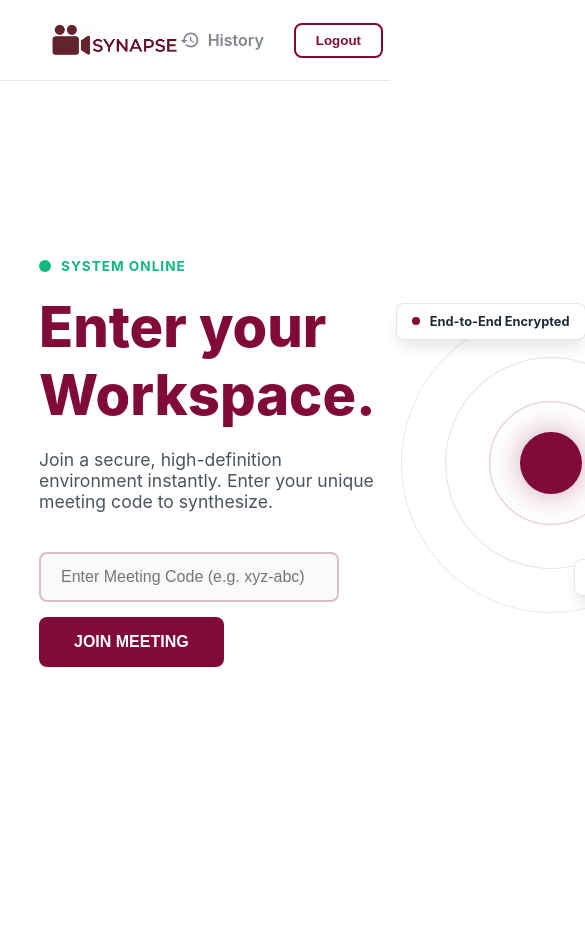
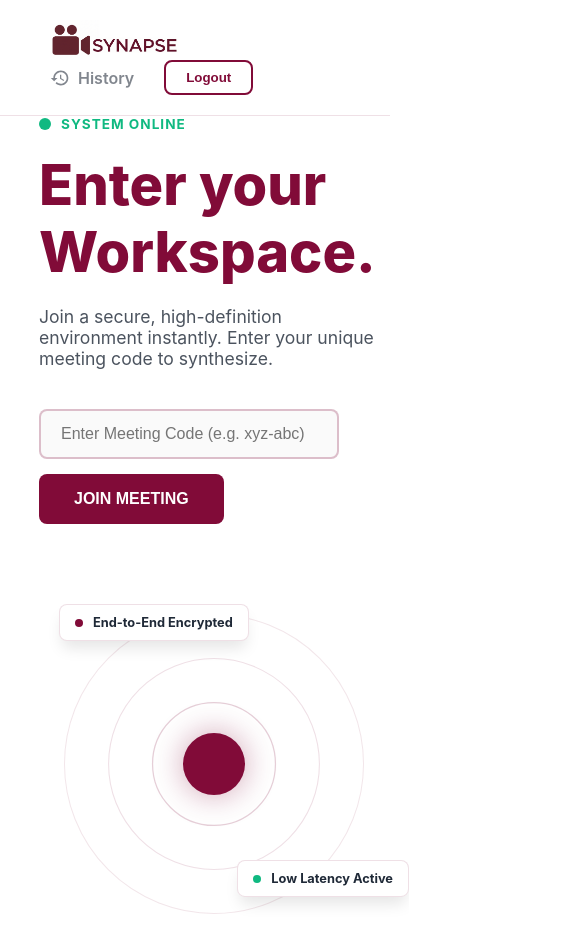
Before and after one commit to shatakshi1704/synapse, a React (Create React App) app in the folder frontend/: page /home in a window 390 px wide. Shown: the top 952 px of the page, 585 px wide, since content can reach past the window. Before the commit the page ends 844 px from the top, so only its background shows below. Built offline with nearby package versions, Linux system fonts and the light colour scheme; sample sign-in values are in the browser's storage.

Commit message:
responsive

```diff
--- a/frontend/src/pages/home.jsx
+++ b/frontend/src/pages/home.jsx
@@ -15,7 +15,7 @@ function HomeComponent() {
     const { addToUserHistory } = useContext(AuthContext);
 
     let handleJoinVideoCall = async () => {
-        if (!meetingCode.trim()) return; // Empty code check
+        if (!meetingCode.trim()) return;
         await addToUserHistory(meetingCode);
         navigate(`/${meetingCode}`);
     }
@@ -37,10 +37,10 @@ function HomeComponent() {
     return (
         <div style={{ backgroundColor: WHITE, minHeight: "100vh", display: "flex", flexDirection: "column", fontFamily: "'Inter', sans-serif" }}>
 
-            {/* Premium Navbar */}
+            {/* Navbar */}
             <motion.nav
                 initial={{ y: -50, opacity: 0 }} animate={{ y: 0, opacity: 1 }} transition={{ duration: 0.5 }}
-                style={{ display: "flex", justifyContent: "space-between", alignItems: "center", padding: "20px 50px", borderBottom: `1px solid ${PRIMARY_BURGUNDY}20` }}
+                style={{ display: "flex", justifyContent: "space-between", alignItems: "center", padding: "20px 50px", borderBottom: `1px solid ${PRIMARY_BURGUNDY}20`, flexWrap: "wrap" }}
             >
                 <img src="/together logo.png" alt="Synapse" style={{ height: "40px", cursor: "pointer" }} onClick={() => navigate("/")} />
 
@@ -56,10 +56,7 @@ function HomeComponent() {
                     <motion.button
                         whileHover={{ backgroundColor: PRIMARY_BURGUNDY, color: WHITE }}
                         whileTap={{ scale: 0.95 }}
-                        onClick={() => {
-                            localStorage.removeItem("token");
-                            navigate("/auth");
-                        }}
+                        onClick={() => { localStorage.removeItem("token"); navigate("/auth"); }}
                         style={{
                             background: "transparent", border: `2px solid ${PRIMARY_BURGUNDY}`, color: PRIMARY_BURGUNDY,
                             padding: "8px 20px", borderRadius: "8px", cursor: "pointer", fontWeight: "700", transition: "all 0.3s"
@@ -70,13 +67,13 @@ function HomeComponent() {
                 </div>
             </motion.nav>
 
-            {/* Main Dashboard Content */}
-            <div style={{ flex: 1, display: "flex", alignItems: "center", justifyContent: "space-between", padding: "0 10vw" }}>
+            {/* Main Content Area */}
+            <div style={{ flex: 1, display: "flex", alignItems: "center", justifyContent: "space-between", padding: "0 10vw", flexWrap: "wrap", gap: "40px" }}>
 
-                {/* Left Side: Join Meeting Form */}
+                {/* Left Side */}
                 <motion.div
                     initial={{ x: -50, opacity: 0 }} animate={{ x: 0, opacity: 1 }} transition={{ duration: 0.6, delay: 0.2 }}
-                    style={{ flex: 1, maxWidth: "500px" }}
+                    style={{ flex: "1 1 400px", maxWidth: "500px" }}
                 >
                     <div style={{ display: "flex", alignItems: "center", gap: "10px", marginBottom: "20px" }}>
                         <div style={{ width: "12px", height: "12px", backgroundColor: "#10b981", borderRadius: "50%" }}></div>
@@ -96,8 +93,6 @@ function HomeComponent() {
                             placeholder="Enter Meeting Code (e.g. xyz-abc)"
                             value={meetingCode}
                             onChange={(e) => setMeetingCode(e.target.value)}
-                            onFocus={(e) => e.target.style.border = `2px solid ${PRIMARY_BURGUNDY}`}
-                            onBlur={(e) => e.target.style.border = `2px solid ${PRIMARY_BURGUNDY}40`}
                             onKeyDown={(e) => e.key === 'Enter' && handleJoinVideoCall()}
                         />
                         <motion.button
@@ -115,55 +110,38 @@ function HomeComponent() {
                     </div>
                 </motion.div>
 
-                {/* Right Side: Animated Abstract Workspace Graphic */}
+                {/* Right Side - Animation Shifted to Right */}
                 <motion.div
                     initial={{ opacity: 0, scale: 0.8 }} animate={{ opacity: 1, scale: 1 }} transition={{ duration: 0.8, delay: 0.4 }}
-                    style={{ flex: 1, display: "flex", justifyContent: "flex-end", position: "relative", height: "400px", alignItems: "center" }}
+                    style={{ flex: "1 1 350px", display: "flex", justifyContent: "flex-end", position: "relative", height: "400px", alignItems: "center" }}
                 >
-                    <div style={{ position: "relative", width: "350px", height: "350px", display: "flex", justifyContent: "center", alignItems: "center" }}>
-
-                        {/* Outer Radar Rings */}
+                    <div style={{ position: "relative", width: "350px", height: "350px", display: "flex", justifyContent: "center", alignItems: "center", marginRight: "20px" }}>
                         {[1, 2, 3].map((ring) => (
                             <motion.div
                                 key={ring}
                                 animate={{ scale: [1, 1.5, 1], opacity: [0.1, 0.3, 0.1] }}
                                 transition={{ duration: 4, repeat: Infinity, delay: ring * 0.5, ease: "easeInOut" }}
                                 style={{
-                                    position: "absolute",
-                                    width: `${ring * 100}px`,
-                                    height: `${ring * 100}px`,
-                                    border: `1px solid ${PRIMARY_BURGUNDY}`,
-                                    borderRadius: "50%",
+                                    position: "absolute", width: `${ring * 100}px`, height: `${ring * 100}px`,
+                                    border: `1px solid ${PRIMARY_BURGUNDY}`, borderRadius: "50%",
                                 }}
                             />
                         ))}
-
-                        {/* Central Hub */}
                         <motion.div
                             animate={{ scale: [1, 1.1, 1] }} transition={{ duration: 2, repeat: Infinity }}
                             style={{ width: "60px", height: "60px", backgroundColor: PRIMARY_BURGUNDY, borderRadius: "50%", zIndex: 10, boxShadow: `0 0 30px ${PRIMARY_BURGUNDY}60` }}
                         />
-
-                        {/* Floating Action Cards */}
-                        <motion.div
-                            animate={{ y: [-10, 10, -10] }} transition={{ duration: 3, repeat: Infinity, ease: "easeInOut" }}
-                            style={{ position: "absolute", top: "20px", left: "20px", padding: "10px 15px", backgroundColor: WHITE, borderRadius: "8px", boxShadow: "0 10px 15px -3px rgba(0,0,0,0.1)", border: `1px solid ${PRIMARY_BURGUNDY}20`, display: "flex", alignItems: "center", gap: "10px" }}
-                        >
+                        {/* Cards */}
+                        <motion.div animate={{ y: [-10, 10, -10] }} transition={{ duration: 3, repeat: Infinity, ease: "easeInOut" }} style={{ position: "absolute", top: "20px", left: "20px", padding: "10px 15px", backgroundColor: WHITE, borderRadius: "8px", boxShadow: "0 10px 15px -3px rgba(0,0,0,0.1)", border: `1px solid ${PRIMARY_BURGUNDY}20`, display: "flex", alignItems: "center", gap: "10px" }}>
                             <div style={{ width: "8px", height: "8px", backgroundColor: PRIMARY_BURGUNDY, borderRadius: "50%" }} />
                             <span style={{ fontSize: "0.8rem", fontWeight: "bold", color: TEXT_DARK }}>End-to-End Encrypted</span>
                         </motion.div>
-
-                        <motion.div
-                            animate={{ y: [10, -10, 10] }} transition={{ duration: 3.5, repeat: Infinity, ease: "easeInOut", delay: 1 }}
-                            style={{ position: "absolute", bottom: "40px", right: "-20px", padding: "10px 15px", backgroundColor: WHITE, borderRadius: "8px", boxShadow: "0 10px 15px -3px rgba(0,0,0,0.1)", border: `1px solid ${PRIMARY_BURGUNDY}20`, display: "flex", alignItems: "center", gap: "10px" }}
-                        >
+                        <motion.div animate={{ y: [10, -10, 10] }} transition={{ duration: 3.5, repeat: Infinity, ease: "easeInOut", delay: 1 }} style={{ position: "absolute", bottom: "40px", right: "-20px", padding: "10px 15px", backgroundColor: WHITE, borderRadius: "8px", boxShadow: "0 10px 15px -3px rgba(0,0,0,0.1)", border: `1px solid ${PRIMARY_BURGUNDY}20`, display: "flex", alignItems: "center", gap: "10px" }}>
                             <div style={{ width: "8px", height: "8px", backgroundColor: "#10b981", borderRadius: "50%" }} />
                             <span style={{ fontSize: "0.8rem", fontWeight: "bold", color: TEXT_DARK }}>Low Latency Active</span>
                         </motion.div>
-
                     </div>
                 </motion.div>
-
             </div>
         </div>
     );
--- a/frontend/src/pages/landing.jsx
+++ b/frontend/src/pages/landing.jsx
@@ -51,7 +51,7 @@ export default function LandingPage() {
                     </motion.div>
                 </motion.div>
 
-                {/* Right Visuals - Custom Video Call & Transcript Animation */}
+                {/* Right Visuals */}
                 <motion.div
                     initial={{ opacity: 0, y: 20 }} animate={{ opacity: 1, y: 0 }} transition={{ delay: 0.5, duration: 1 }}
                     style={{ display: "flex", justifyContent: "center", alignItems: "center", width: "50%" }}
@@ -64,59 +64,32 @@ export default function LandingPage() {
                             border: `1px solid ${PRIMARY_BURGUNDY}20`, display: "flex", flexDirection: "column", overflow: "hidden"
                         }}
                     >
-                        {/* TOP HALF: Video Grid */}
                         <div style={{ display: "flex", gap: "10px", padding: "15px", height: "240px", backgroundColor: "#FEF2F2" }}>
-
-                            {/* Active Speaker */}
                             <div style={{ flex: 2, backgroundColor: PRIMARY_BURGUNDY, borderRadius: "12px", position: "relative", overflow: "hidden", display: "flex", justifyContent: "center", alignItems: "center" }}>
-                                {/* Mock Silhouette */}
                                 <motion.div animate={{ scale: [1, 1.05, 1] }} transition={{ repeat: Infinity, duration: 4 }} style={{ width: "80px", height: "80px", backgroundColor: "rgba(255,255,255,0.1)", borderRadius: "50%", position: "absolute", top: "30px" }} />
                                 <motion.div animate={{ scale: [1, 1.02, 1] }} transition={{ repeat: Infinity, duration: 4 }} style={{ width: "120px", height: "100px", backgroundColor: "rgba(255,255,255,0.1)", borderTopLeftRadius: "60px", borderTopRightRadius: "60px", position: "absolute", bottom: "-20px" }} />
-
-                                {/* Audio Wave Animation */}
                                 <div style={{ position: "absolute", bottom: "15px", left: "15px", display: "flex", gap: "4px", alignItems: "flex-end", height: "20px" }}>
                                     {[1, 2, 3, 4].map(i => (
-                                        <motion.div
-                                            key={i} animate={{ height: ["4px", i % 2 === 0 ? "16px" : "20px", "4px"] }}
-                                            transition={{ duration: 0.6, repeat: Infinity, delay: i * 0.15, ease: "easeInOut" }}
-                                            style={{ width: "4px", backgroundColor: WHITE, borderRadius: "2px" }}
-                                        />
+                                        <motion.div key={i} animate={{ height: ["4px", i % 2 === 0 ? "16px" : "20px", "4px"] }} transition={{ duration: 0.6, repeat: Infinity, delay: i * 0.15, ease: "easeInOut" }} style={{ width: "4px", backgroundColor: WHITE, borderRadius: "2px" }} />
                                     ))}
                                 </div>
                             </div>
-
-                            {/* Sidebar Participants */}
                             <div style={{ flex: 1, display: "flex", flexDirection: "column", gap: "10px" }}>
-                                <div style={{ flex: 1, backgroundColor: `${PRIMARY_BURGUNDY}90`, borderRadius: "12px", position: "relative" }}>
-                                    <div style={{ position: "absolute", bottom: "10px", left: "10px", width: "20px", height: "20px", borderRadius: "50%", backgroundColor: "rgba(255,255,255,0.2)" }} />
-                                </div>
-                                <div style={{ flex: 1, backgroundColor: `${PRIMARY_BURGUNDY}60`, borderRadius: "12px", position: "relative" }}>
-                                    <div style={{ position: "absolute", bottom: "10px", left: "10px", width: "20px", height: "20px", borderRadius: "50%", backgroundColor: "rgba(255,255,255,0.2)" }} />
-                                </div>
+                                <div style={{ flex: 1, backgroundColor: `${PRIMARY_BURGUNDY}90`, borderRadius: "12px", position: "relative" }} />
+                                <div style={{ flex: 1, backgroundColor: `${PRIMARY_BURGUNDY}60`, borderRadius: "12px", position: "relative" }} />
                             </div>
                         </div>
-
-                        {/* BOTTOM HALF: Live Transcript */}
                         <div style={{ flex: 1, padding: "20px", backgroundColor: WHITE, display: "flex", flexDirection: "column", gap: "15px" }}>
-                            {/* Header */}
                             <div style={{ fontSize: "0.85rem", fontWeight: "700", color: PRIMARY_BURGUNDY, display: "flex", alignItems: "center", gap: "8px" }}>
                                 <motion.div animate={{ opacity: [1, 0, 1] }} transition={{ repeat: Infinity, duration: 1.5 }} style={{ width: "8px", height: "8px", backgroundColor: "#e21d48", borderRadius: "50%" }} />
                                 LIVE SYNTHESIS TRANSCRIPT
                             </div>
-
-                            {/* Animated Text Lines */}
                             <div style={{ display: "flex", flexDirection: "column", gap: "12px" }}>
                                 {[80, 60, 45].map((targetWidth, i) => (
-                                    <motion.div
-                                        key={i} initial={{ width: "0%", opacity: 0 }}
-                                        animate={{ width: `${targetWidth}%`, opacity: [0, 1, 1, 0] }}
-                                        transition={{ duration: 4, repeat: Infinity, delay: i * 1.5, ease: "linear" }}
-                                        style={{ height: "10px", backgroundColor: `${PRIMARY_BURGUNDY}40`, borderRadius: "5px" }}
-                                    />
+                                    <motion.div key={i} initial={{ width: "0%", opacity: 0 }} animate={{ width: `${targetWidth}%`, opacity: [0, 1, 1, 0] }} transition={{ duration: 4, repeat: Infinity, delay: i * 1.5, ease: "linear" }} style={{ height: "10px", backgroundColor: `${PRIMARY_BURGUNDY}40`, borderRadius: "5px" }} />
                                 ))}
                             </div>
                         </div>
-
                     </motion.div>
                 </motion.div>
             </div>
```
